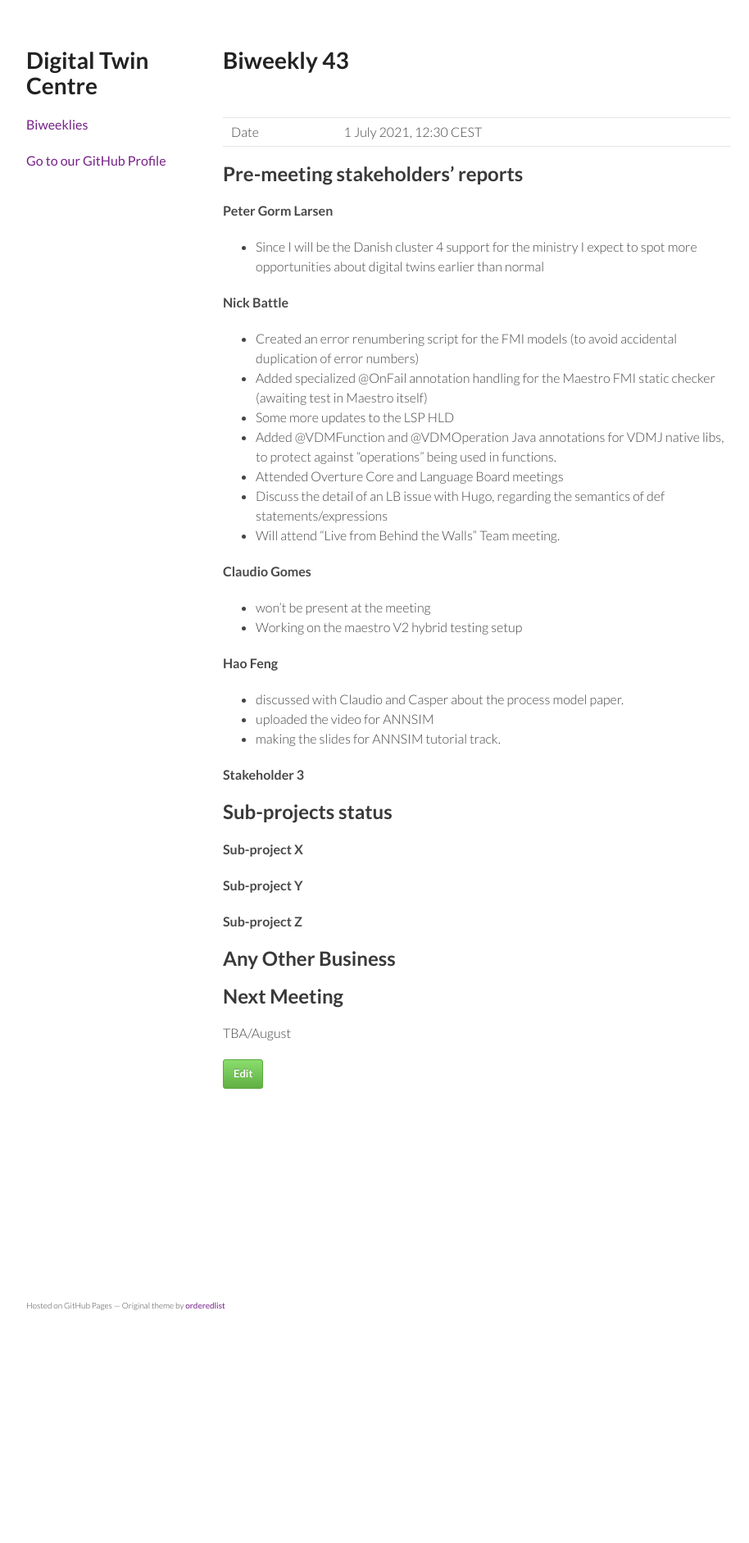
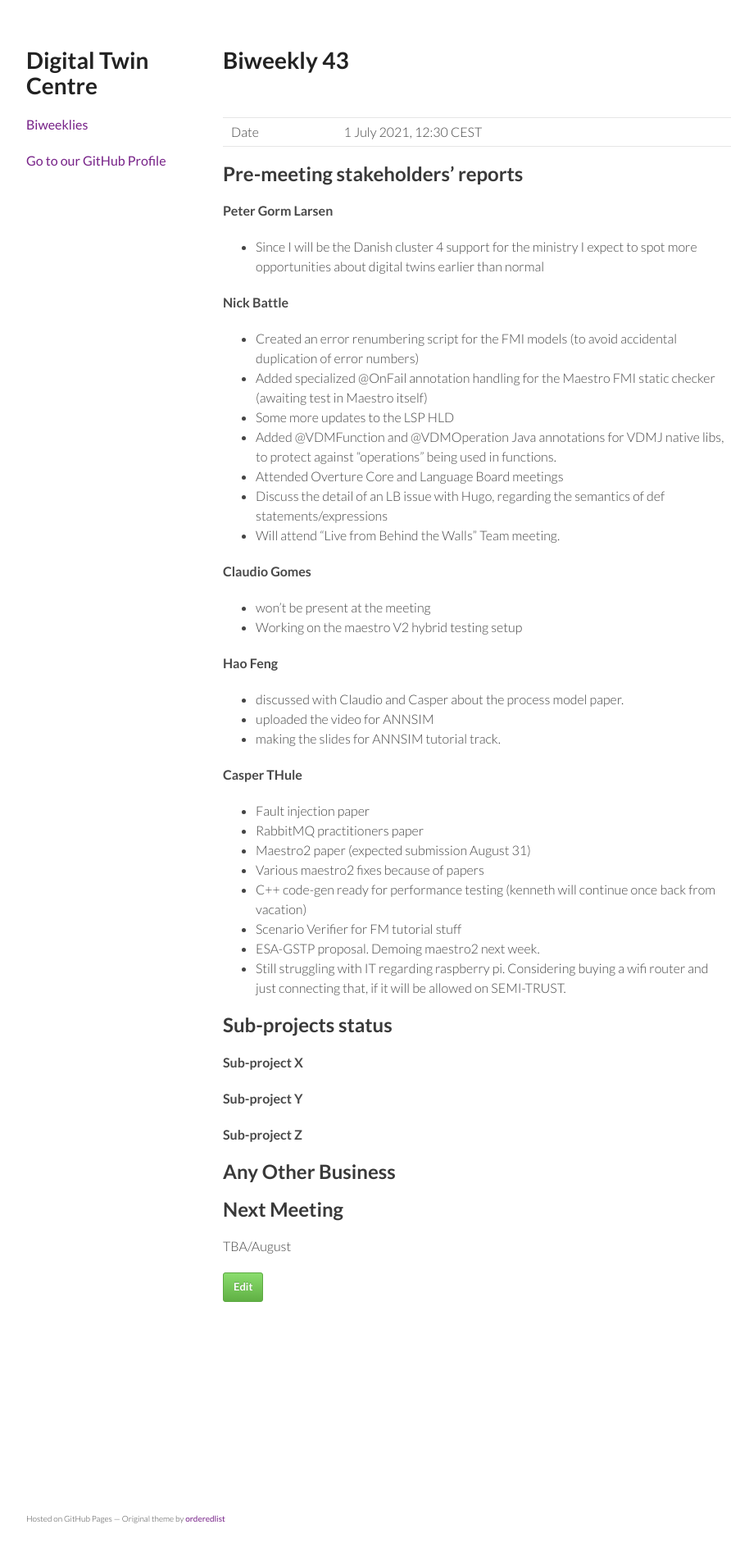
Before and after one commit to digitaltwincentre/digitaltwincentre.github.io, a Jekyll site: the page built from _biweeklies/Biweekly-43.md, in a window 1280 px wide. Shown: the whole page at 82% size, without its empty margins (178-1092 px from the left). Built offline with Jekyll 4.4.1, drawn with Linux system fonts in a browser that asks for light colours; nearby versions of some CDN libraries; before the commit the page ends 1622 px from its top, so only the background shows below that.

Commit message:
Update Biweekly-43.md

```diff
--- a/_biweeklies/Biweekly-43.md
+++ b/_biweeklies/Biweekly-43.md
@@ -42,7 +42,16 @@ date: 1 July 2021, 1230 CEST
 * uploaded the video for ANNSIM
 * making the slides for ANNSIM tutorial track.
 
-#### Stakeholder 3
+#### Casper THule
+* Fault injection paper
+* RabbitMQ practitioners paper
+* Maestro2 paper (expected submission August 31)
+* Various maestro2 fixes because of papers
+* C++ code-gen ready for performance testing (kenneth will continue once back from vacation)
+* Scenario Verifier for FM tutorial stuff
+* ESA-GSTP proposal. Demoing maestro2 next week.
+* Still struggling with IT regarding raspberry pi. Considering buying a wifi router and just connecting that, if it will be allowed on SEMI-TRUST.
+
 
 
 
```
